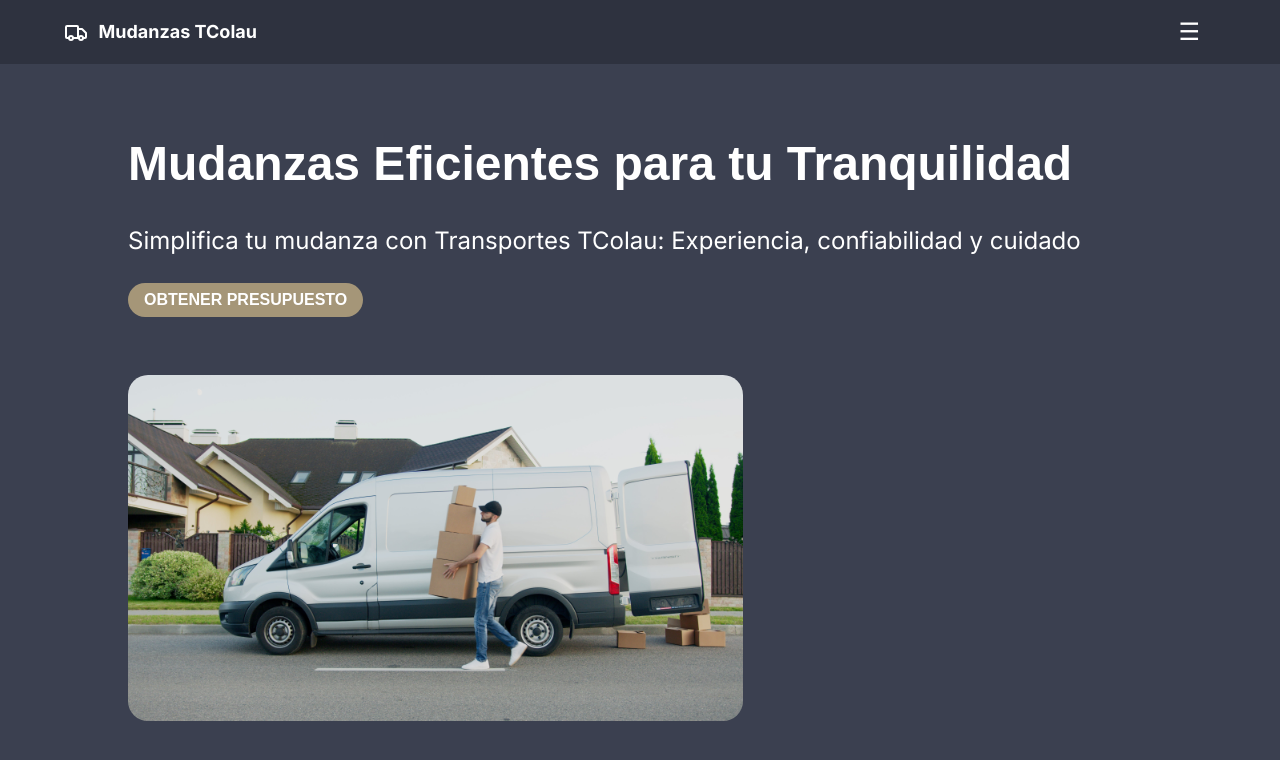
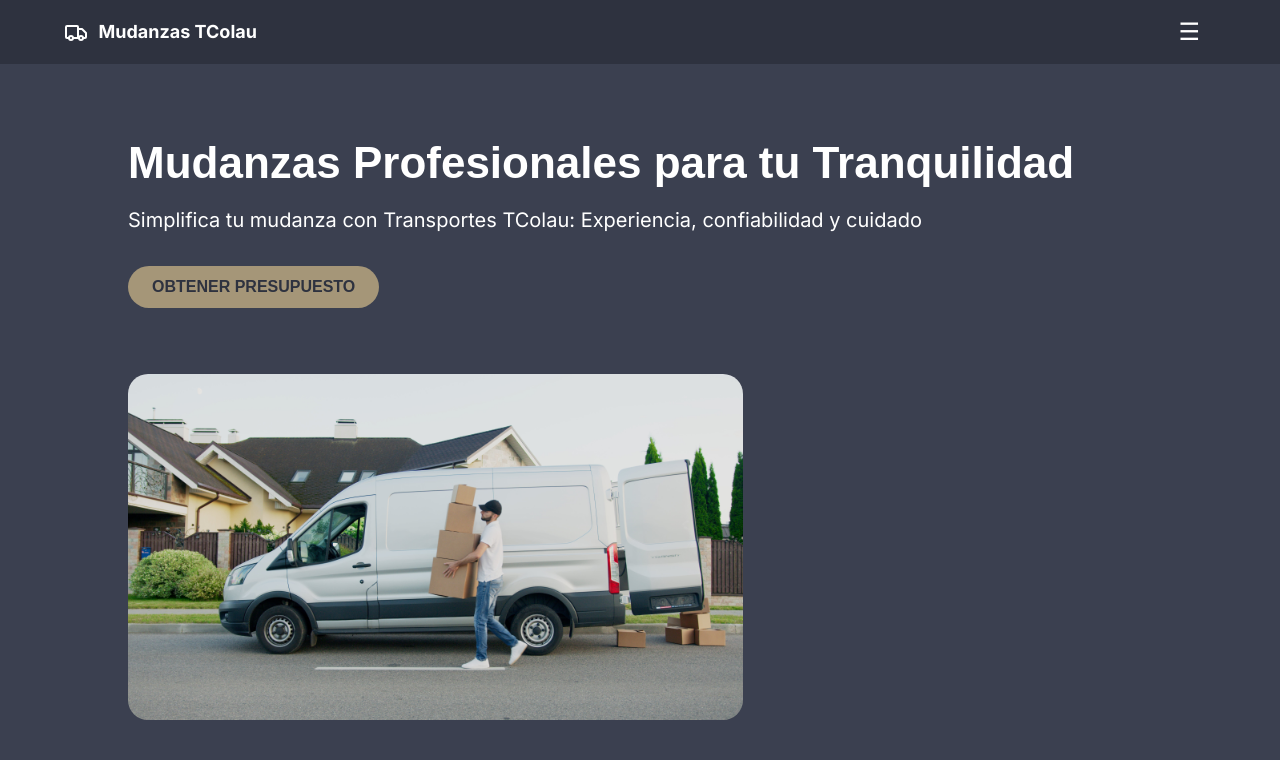
Before and after one commit to Soulzen/mudanzastcolau, a Next.js app: page / in a window 1280 px wide. Shown: the top 760 px of the page. Built offline with nearby package versions, Linux system fonts and the light colour scheme.

Commit message:
hero small fixes

```diff
--- a/src/app/globals.css
+++ b/src/app/globals.css
@@ -55,5 +55,5 @@ a:visited,
 a:hover,
 a:active {
   text-decoration: none;
-  color: inherit;
+  /* color: ; */
 }
--- a/src/components/hero_section/hero_section.module.css
+++ b/src/components/hero_section/hero_section.module.css
@@ -20,26 +20,26 @@
 
 .hero__title {
   font-family: var(--font-accent);
-  font-size: 3rem;
+  font-size: 2.75rem;
   font-weight: 700;
   color: var(--clr-white);
   line-height: 1.1;
-  padding: 0 0 0.5em;
+  padding: 0 0 0.25em;
 }
 
 .hero__text {
-  font-size: 1.5rem;
+  font-size: 1.25rem;
   color: var(--clr-ascent-soft);
   padding: 0.5em 0;
 }
 
 .hero__button {
   display: inline-block;
-  margin: 1em 0;
-  padding: 0.5em 1em;
+  margin: 1.5em 0;
+  padding: 0.75em 1.5em;
   border-radius: 100px;
   background-color: var(--clr-accent);
-  color: var(--clr-white);
+  color: var(--clr-terciary);
   text-transform: uppercase;
   font-size: 1rem;
   font-family: var(--font-accent);
--- a/src/components/hero_section/hero_section.tsx
+++ b/src/components/hero_section/hero_section.tsx
@@ -1,21 +1,19 @@
 import Image from "next/image"
 import React from "react"
+
 import styles from "./hero_section.module.css"
+
+import { hero } from "@/data"
 
 const HeroSection = () => {
   return (
     <section className={styles.hero__section}>
       <div className={styles.container}>
         <div className={styles.hero__content}>
-          <h1 className={styles.hero__title}>
-            Mudanzas Eficientes para tu Tranquilidad
-          </h1>
-          <p className={styles.hero__text}>
-            Simplifica tu mudanza con Transportes TColau: Experiencia,
-            confiabilidad y cuidado
-          </p>
-          <a href="#" className={styles.hero__button}>
-            Obtener presupuesto
+          <h1 className={styles.hero__title}>{hero.title}</h1>
+          <p className={styles.hero__text}>{hero.subtitle}</p>
+          <a href="/" className={styles.hero__button}>
+            {hero.button}
           </a>
         </div>
 
--- /dev/null
+++ b/src/data.ts
@@ -0,0 +1,75 @@
+export interface Hero {
+  title: string
+  subtitle: string
+  button: string
+}
+
+export interface Benefit {
+  title: string
+  description: string
+}
+
+export const hero: Hero = {
+  title: "Mudanzas Profesionales para tu Tranquilidad",
+  subtitle:
+    "Simplifica tu mudanza con Transportes TColau: Experiencia, confiabilidad y cuidado",
+  button: "Obtener presupuesto"
+}
+
+export const benefits: Benefit[] = [
+  {
+    title: "Servicio de Mudanza sin Estrés",
+    description:
+      "Equipo profesional que gestiona todos los aspectos de la mudanza, liberando a los clientes de la carga logística y del trabajo pesado."
+  },
+  {
+    title: "Eficiencia en Mudanzas Comerciales",
+    description:
+      "Especialización en mudanzas comerciales, garantizando una transición fluida y mínima interrupción para las operaciones comerciales."
+  },
+  {
+    title: "Materiales de Embalaje Ecológicos",
+    description:
+      "Ofrecemos opciones de embalaje ecológicas, reduciendo los residuos y fomentando prácticas de mudanza sostenibles."
+  },
+  {
+    title: "Soluciones de Almacenamiento Seguro",
+    description:
+      "Almacenamiento temporal o a largo plazo para brindar seguridad a los artículos durante la mudanza."
+  },
+  {
+    title: "Flota de Vehículos Moderna",
+    description:
+      "Camiones de mudanza equipados con tecnología avanzada para garantizar la seguridad y la puntualidad en la entrega."
+  },
+  {
+    title: "Cotización Personalizada Gratuita",
+    description:
+      "Ofrecemos presupuestos personalizados gratuitos para adaptarnos a las necesidades específicas de cada cliente."
+  },
+  {
+    title: "Conciencia Ambiental",
+    description:
+      "Enfoque en prácticas de mudanza ecológicas, minimizando la huella de carbono para aquellos que buscan opciones sostenibles."
+  },
+  {
+    title: "Experiencia Confiable",
+    description:
+      "Historial probado de mudanzas exitosas respaldado por testimonios de clientes satisfechos."
+  },
+  {
+    title: "Atención al Cliente de Calidad",
+    description:
+      "Servicio al cliente dedicado para abordar preguntas y preocupaciones en todas las etapas del proceso de mudanza."
+  },
+  {
+    title: "Transparencia y Honestidad",
+    description:
+      "Comunicación clara sobre costos, tiempos y procesos para construir confianza con nuestros clientes."
+  },
+  {
+    title: "Seguro de Mudanza Opcional",
+    description:
+      "Opción para adquirir un seguro de mudanza que brinda tranquilidad adicional durante el proceso."
+  }
+]
```
